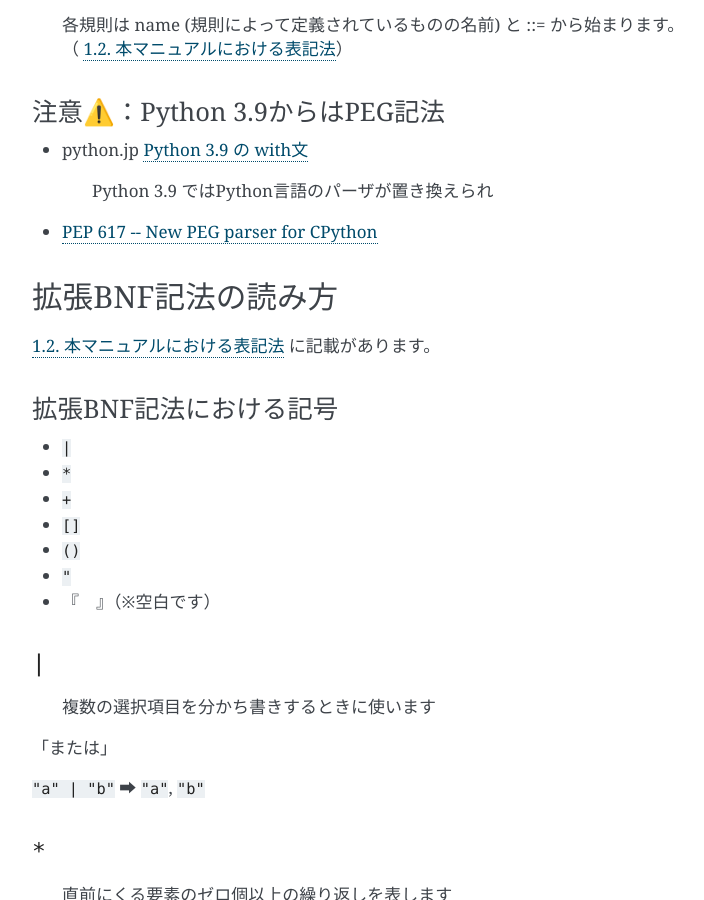
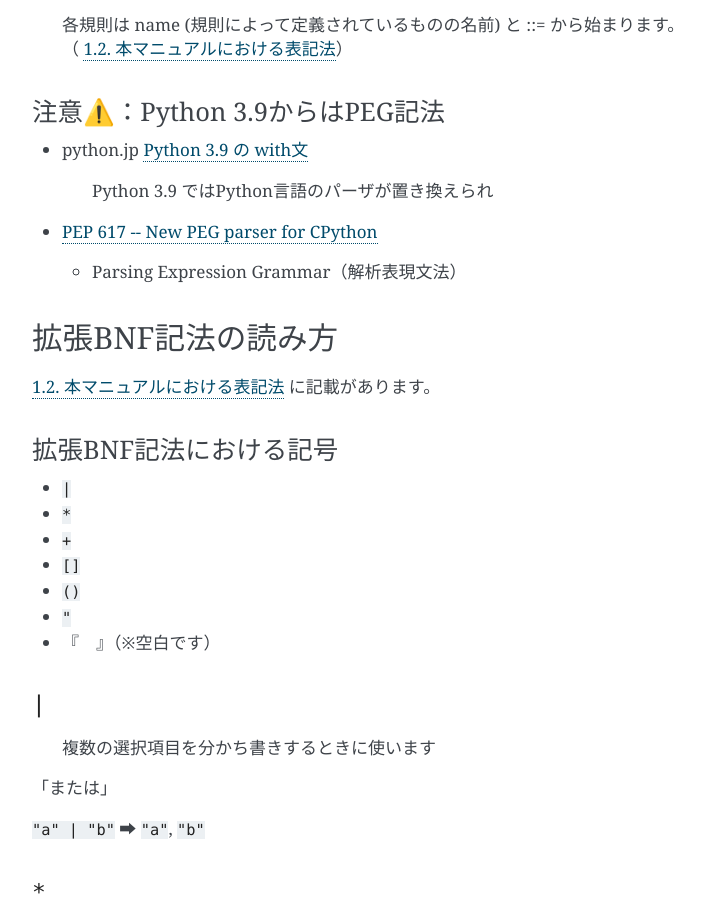
Before and after one commit to ftnext/2022_slides, a Sphinx documentation site: the page built from source/pyconk_kumamoto/revisit_python_from_statements.rst, in a window 1280 px wide and 900 px high, scrolled down 12074 px. Shown: the whole window, without its empty margins (388-1092 px from the left). Built offline with Sphinx 7.4.7, drawn with Linux system fonts in a browser that asks for light colours; comment, search, counter and statistics services are not loaded.

Commit message:
[feat] Add PEG original words

```diff
--- a/source/pyconk_kumamoto/ebnf.rst.txt
+++ b/source/pyconk_kumamoto/ebnf.rst.txt
@@ -23,6 +23,8 @@ EBNFとも呼ぶドキュメントもありました（Extended Backus–Naur Fo
     Python 3.9 ではPython言語のパーザが置き換えられ
 
 * `PEP 617 -- New PEG parser for CPython <https://www.python.org/dev/peps/pep-0617/>`_
+
+  * Parsing Expression Grammar（解析表現文法）
 
 拡張BNF記法の読み方
 ========================================
```
